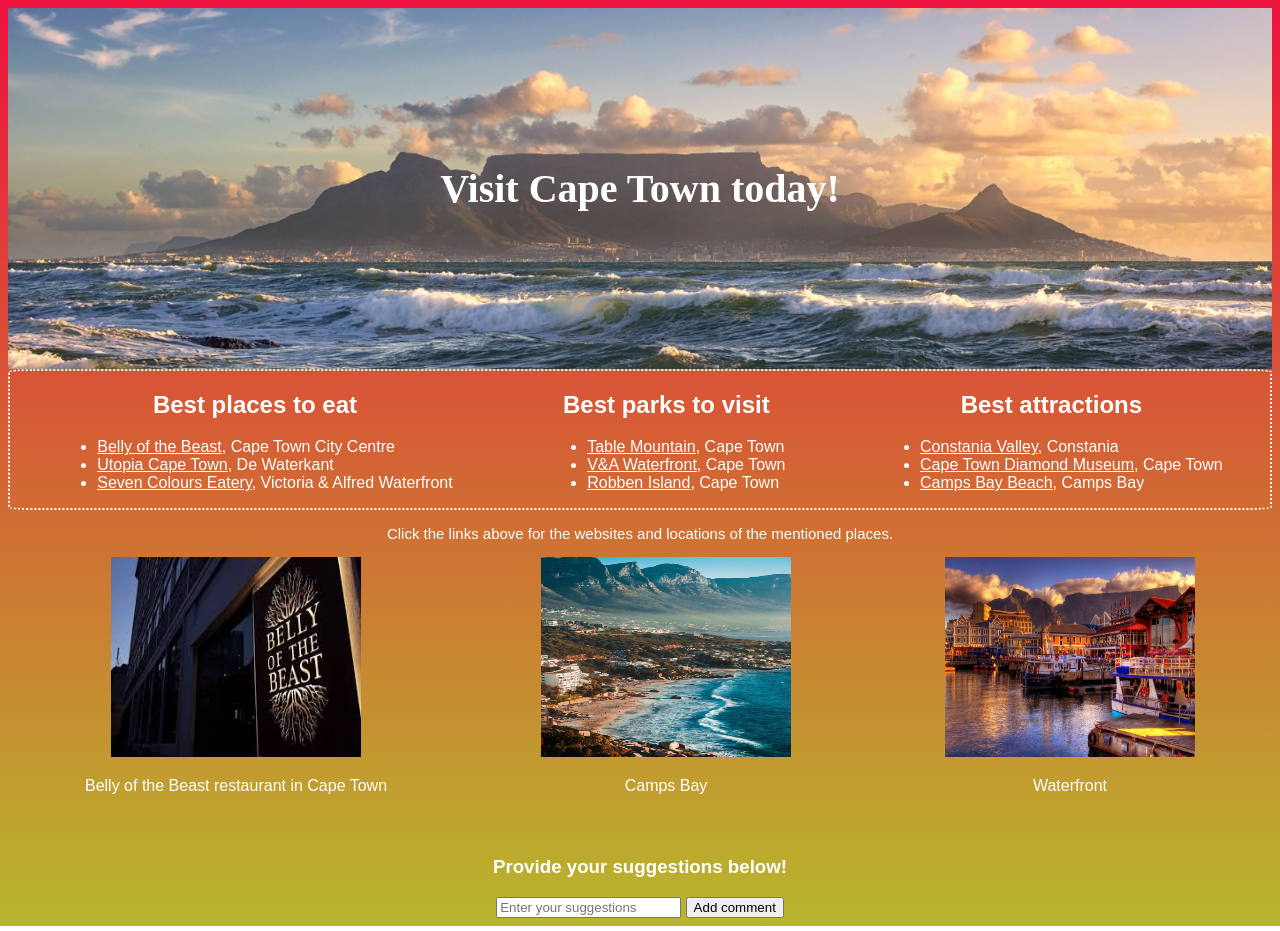
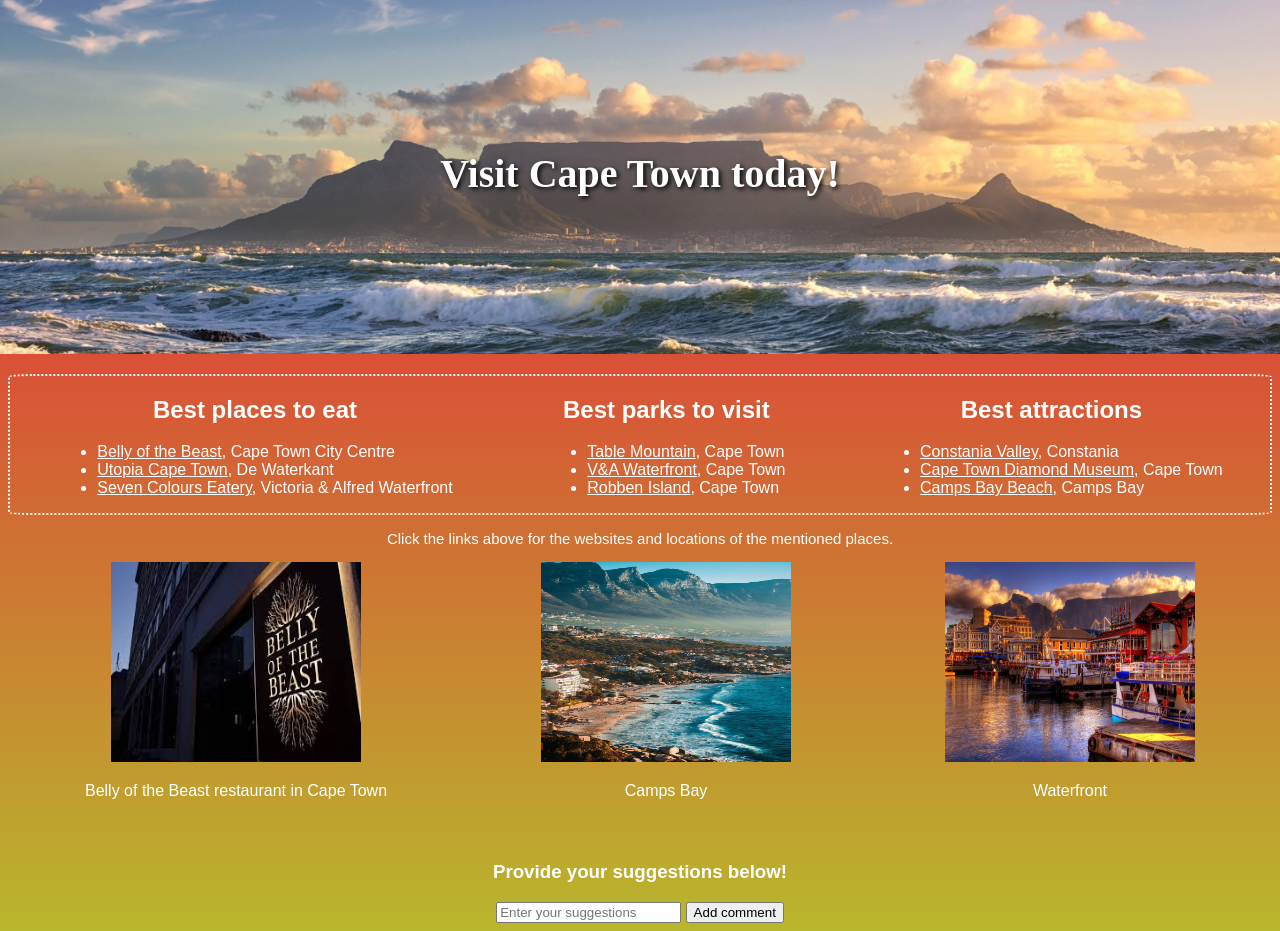
Before and after one commit to JasonLeRoux01/CYF_Solo_Project_HomeTown_Homepage, a plain HTML site: page index.html in a window 1280 px wide. Drawn offline with Linux system fonts and the light colour scheme; a web font is replaced by a local one.

Commit message:
Update styles.css

```diff
--- a/styles.css
+++ b/styles.css
@@ -1,7 +1,6 @@
 body {
     text-align: center;
     font-family: "SUSE", sans-serif;
-    font-optical-sizing: auto;
     font-weight: normal;
     font-style: normal;
     background: linear-gradient(#ee113d, hsl(59, 61%, 45%));
@@ -12,13 +11,12 @@
     background: url(TableMountain.jpeg);
     background-size: cover;
     padding: 130px 100px;
-    margin: -15 -15 20px -15;
+    margin: -15px -15px 20px -15px;
     font-family: "Noto Serif TC", serif;
-    font-optical-sizing: auto;
     font-weight: normal;
     font-style: normal;
     font-size: 20px;
-    text-shadow: 2 2 5px black;
+    text-shadow: 2px 2px 5px black;
 }
 
 
```
